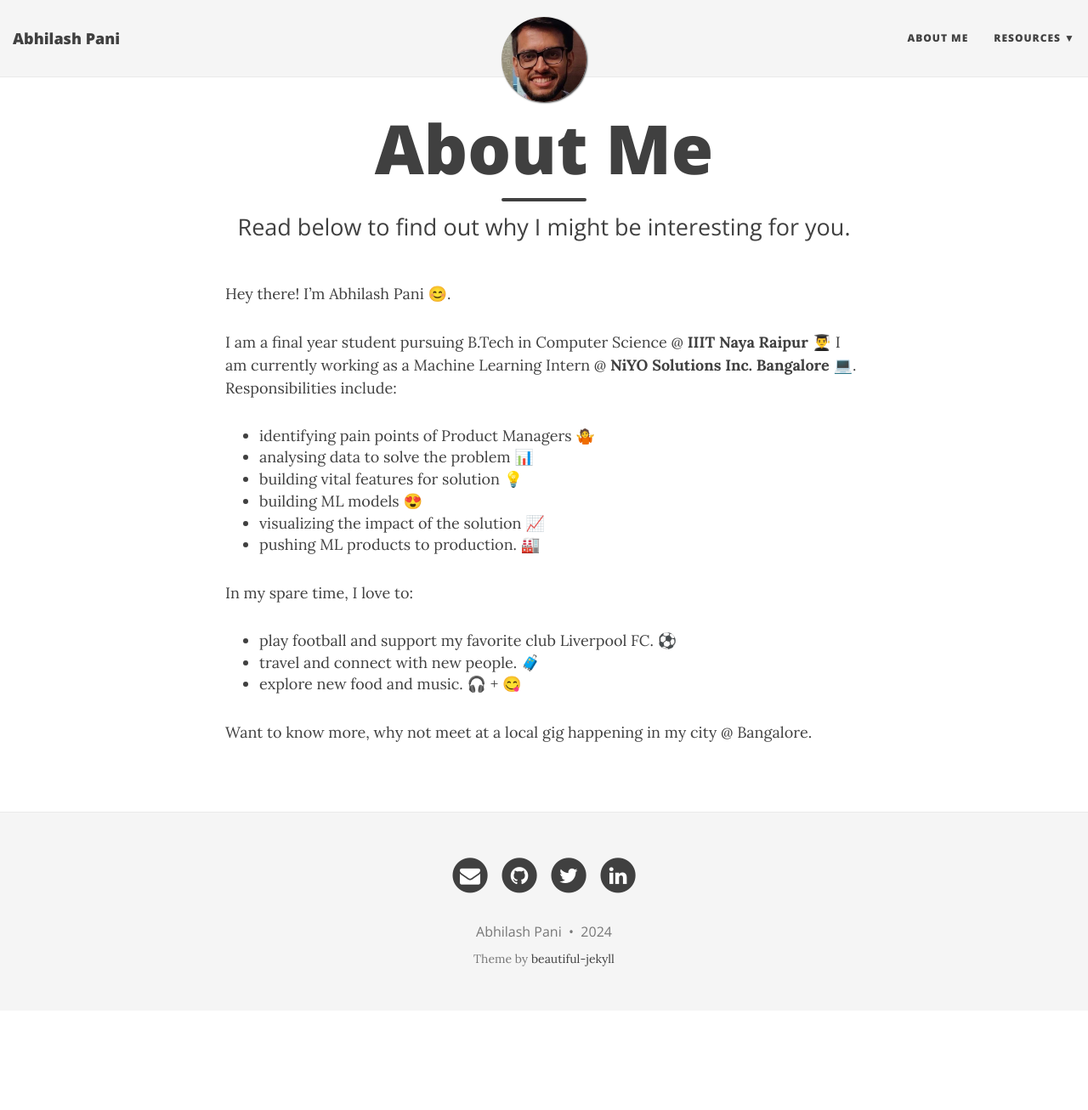
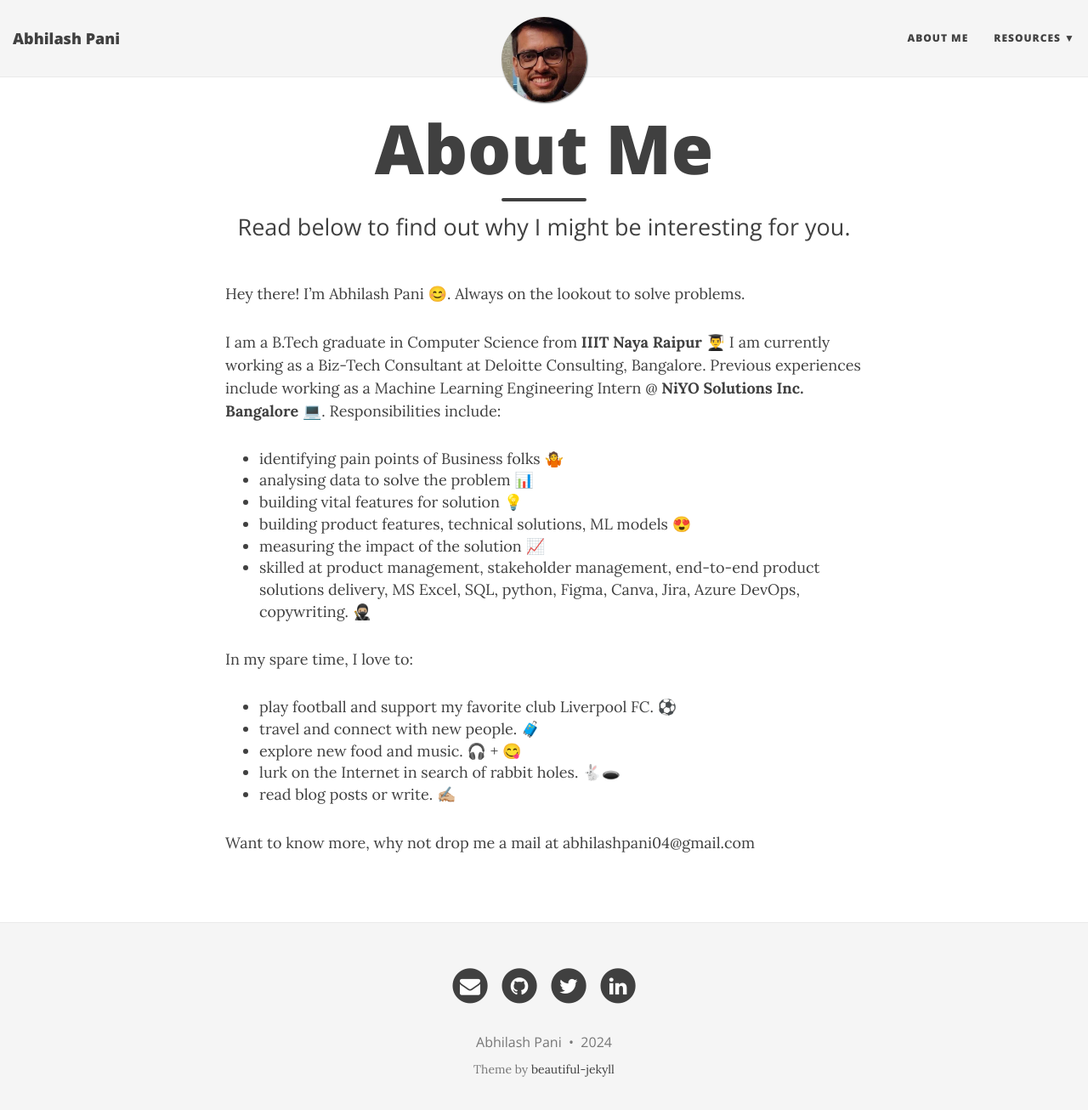
Before and after one commit to 1pani/1pani.github.io, a Jekyll site: the page built from aboutme.md, in a window 1280 px wide and 1319 px high. Shown: the top 1306 px of the window at 85% size. Built offline with Jekyll 4.4.1, drawn with Linux system fonts in a browser that asks for light colours; nearby versions of some CDN libraries.

Commit message:
updated about-me and keywords for the site

```diff
--- a/_config.yml
+++ b/_config.yml
@@ -28,7 +28,7 @@
 #     - Learn markdown: "http://www.markdowntutorial.com/"
 
 #   Author's home: "http://deanattali.com"
-
+keywords: "product manager, productmanager, PM, business consultant, tech consultant, strategy consultant, machine learning, artificial intelligence"
 # Image to show in the navigation bar - image must be a square (width = height)
 # Remove this parameter if you don't want an image in the navbar
 avatar: "/img/website_dp_cropped_cropped.png"
--- a/aboutme.md
+++ b/aboutme.md
@@ -4,22 +4,25 @@
 subtitle: Read below to find out why I might be interesting for you.
 ---
 
-Hey there! I'm Abhilash Pani 😊.
+Hey there! I'm Abhilash Pani 😊. Always on the lookout to solve problems.
 
-I am a final year student pursuing B.Tech in Computer Science @ **IIIT Naya Raipur** 👨‍🎓
-I am currently working as a Machine Learning Intern @ **NiYO Solutions Inc. Bangalore** 💻. Responsibilities include:
+I am a B.Tech graduate in Computer Science from **IIIT Naya Raipur** 👨‍🎓
+I am currently working as a Biz-Tech Consultant at Deloitte Consulting, Bangalore. Previous experiences include working as a Machine Learning Engineering Intern @ **NiYO Solutions Inc. Bangalore** 💻. Responsibilities include:
 
-- identifying pain points of Product Managers 🤷
+- identifying pain points of Business folks 🤷
 - analysing data to solve the problem 📊
 - building vital features for solution 💡
-- building ML models 😍
-- visualizing the impact of the solution 📈
-- pushing ML products to production. 🏭
+- building product features, technical solutions, ML models 😍
+- measuring the impact of the solution 📈
+- skilled at product management, stakeholder management, end-to-end product solutions delivery, MS Excel, SQL, python, Figma, Canva, Jira, Azure DevOps, copywriting. 🥷🏼
+<!-- - pushing ML products to production. 🏭 -->
 
 In my spare time, I love to:
 
 - play football and support my favorite club Liverpool FC. ⚽
 - travel and connect with new people. 🧳
 - explore new food and music. 🎧 + 😋
+- lurk on the Internet in search of rabbit holes. 🐇🕳️
+- read blog posts or write. ✍🏼
 
-Want to know more, why not meet at a local gig happening in my city @ Bangalore.
+Want to know more, why not drop me a mail at abhilashpani04@gmail.com
```
